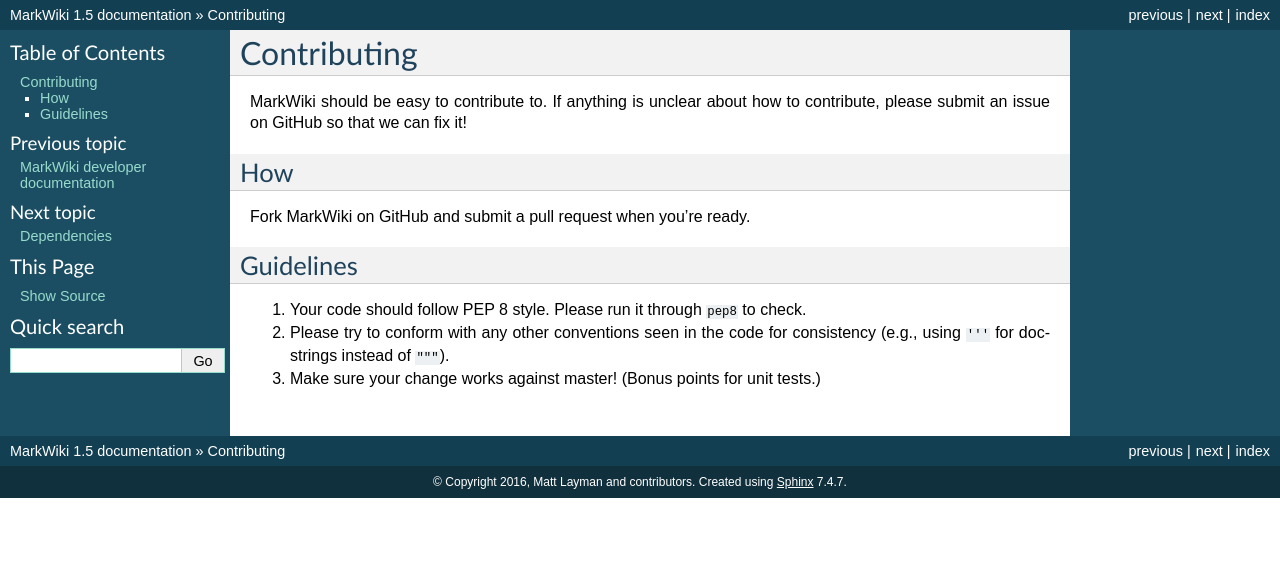
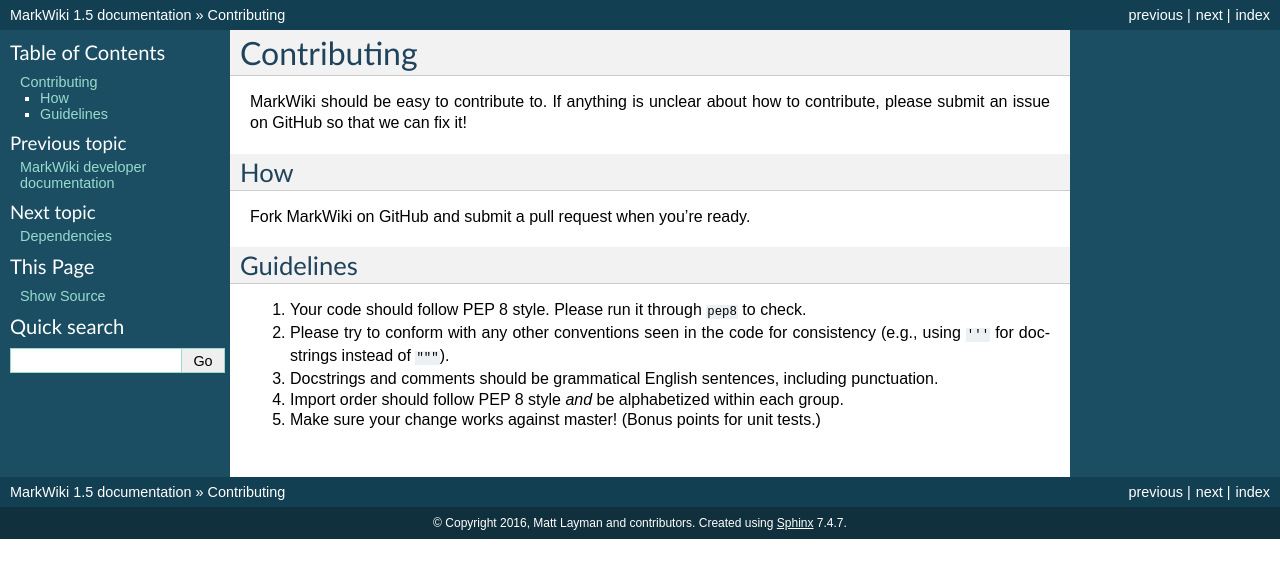
Before and after one commit to mblayman/markwiki, a Sphinx documentation site: the page built from docs/contribute.rst, in a window 1280 px wide. Shown: the top 578 px of the page. Built offline with Sphinx 7.4.7, drawn with Linux system fonts in a browser that asks for light colours.

Commit message:
Update the contributor guidelines.
I had some implicit expectations that are now explicit.
Thanks to deadc0de6 for helping to shake them out.

```diff
--- a/docs/contribute.rst
+++ b/docs/contribute.rst
@@ -16,4 +16,8 @@
    check.
 2. Please try to conform with any other conventions seen in the code for
    consistency (e.g., using ``'''`` for docstrings instead of ``"""``).
-3. Make sure your change works against master! (Bonus points for unit tests.)
+3. Docstrings and comments should be grammatical English sentences,
+   including punctuation.
+4. Import order should follow PEP 8 style *and* be alphabetized within each
+   group.
+5. Make sure your change works against master! (Bonus points for unit tests.)
```
